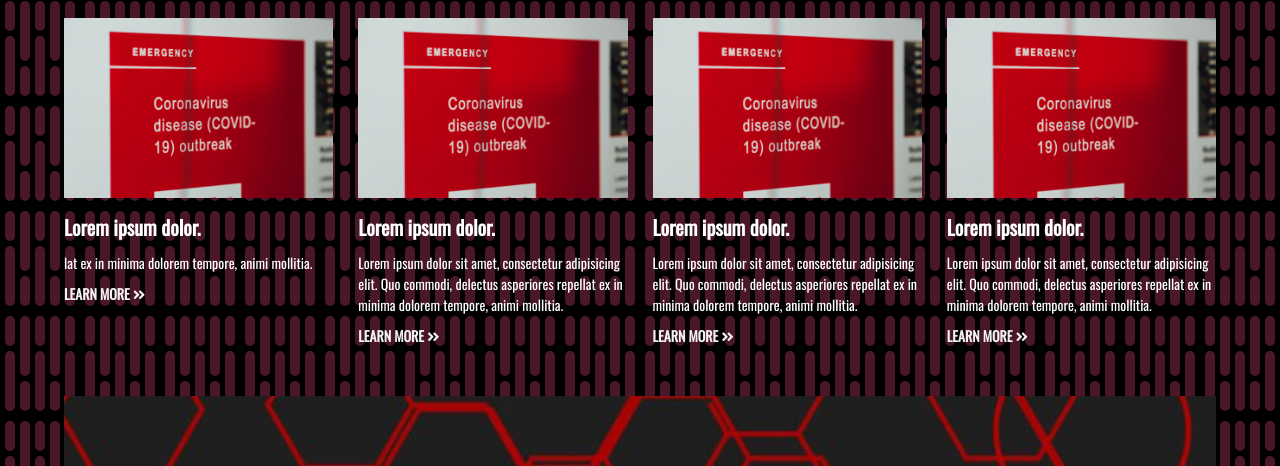
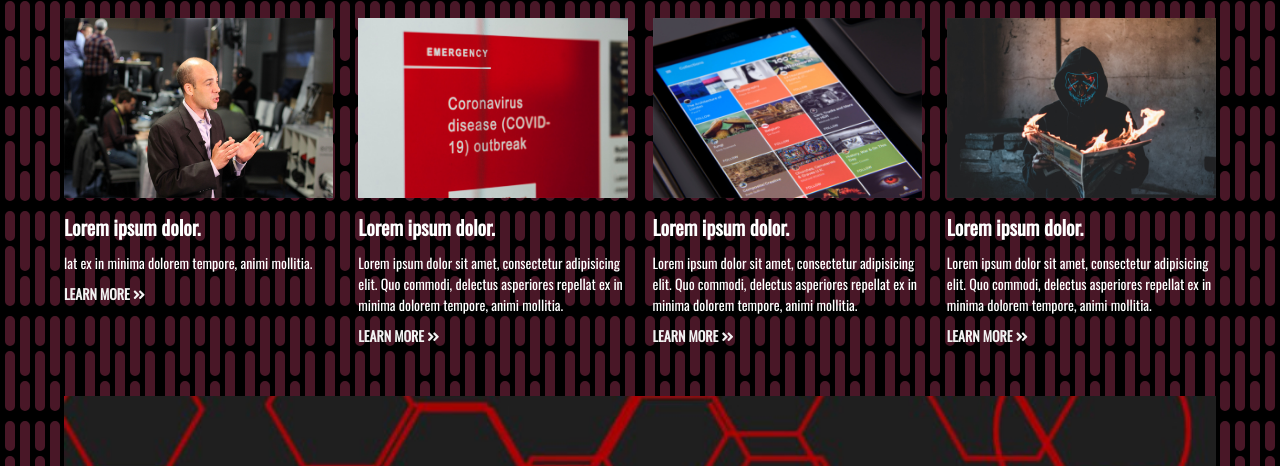
Before and after one commit to egdybarrios/pagina-prueba-egdy, a plain HTML site: page index.html in a window 1280 px wide. Shown: the part 634-1100 px from the top of the page. Drawn offline with nearby package versions, Linux system fonts and the light colour scheme.

Commit message:
Add files via upload

```diff
--- a/index.html
+++ b/index.html
@@ -72,7 +72,7 @@
 			<!--NEWS CARDS-->
 			<div class="news-cards">
 				<div>
-					<img src="img/news2.jpg" alt="News 1">
+					<img src="img/news1.jpg" alt="News 1">
 					<h3>Lorem ipsum dolor.</h3>
 					<p>lat ex in minima dolorem tempore, animi mollitia.</p>
 					<a href="#">Learn More <i class="fas fa-angle-double-right"></i>  </a>
@@ -84,13 +84,13 @@
 					<a href="#">Learn More <i class="fas fa-angle-double-right"></i>  </a>
 				</div>
 				<div>
-					<img src="img/news2.jpg" alt="News 3">
+					<img src="img/news3.jpg" alt="News 3">
 					<h3>Lorem ipsum dolor.</h3>
 					<p>Lorem ipsum dolor sit amet, consectetur adipisicing elit. Quo commodi, delectus asperiores repellat ex in minima dolorem tempore, animi mollitia.</p>
 					<a href="#">Learn More <i class="fas fa-angle-double-right"></i>  </a>
 				</div>
 				<div>
-					<img src="img/news2.jpg" alt="News 4">
+					<img src="img/news4.jpg" alt="News 4">
 					<h3>Lorem ipsum dolor.</h3>
 					<p>Lorem ipsum dolor sit amet, consectetur adipisicing elit. Quo commodi, delectus asperiores repellat ex in minima dolorem tempore, animi mollitia.</p>
 					<a href="#">Learn More <i class="fas fa-angle-double-right"></i>  </a>
@@ -114,8 +114,7 @@
 					<img src="img/adan _.jpg" alt="News 1">
 					<h3>El toletero de los Yankees, Aaron Judge, es todo lo que MLB podría desear en una superestrella</h3>
 					<p>Aaron Judge pasó su primera temporada en Grandes Ligas en 2017 haciendo cosas jamás antes vistas con un bate. El toletero de los New York Yankees quien fue eventualmente nombrado Novato del Año de la Liga Americana, se ubicó en la cima del panteón de caras famosas del béisbol al asombrar a los fanáticos con su prodigioso talento.
-						Judge pareció haber llegado al mejor momento de su preparación física justo cuando el béisbol de Grandes Ligas necesitaba urgentemente nuevas estrellas. Fue más allá de números históricos y estadísticas para brindarles a los fanáticos algo que ni siquiera sabían que se estaban perdiendo, un talento excepcional con una personalidad llamativa.
-					No cabe duda que Mike Trout ha sido un embajador excepcional del béisbol a fuerza de puro talento. A sus 29 años, el ya futuro miembro del Salón de la Fama siempre nos deja boquiabiertos con sus logros y sus inauditas destrezas. No obstante, cuando el comisionado Rob Manfred esencialmente acusó al fenómeno de los Angels de no tomarse "el tiempo y el esfuerzo" necesario para incrementar su fama, fue visto como un comentario controversial en contra de Trout por no hacer su parte para mejorar la popularidad de la MLB.</p>
+						</p>
 					<a href="#">Learn More <i class="fas fa-angle-double-right"></i>  </a>
 				</div>
 				<div>
```
